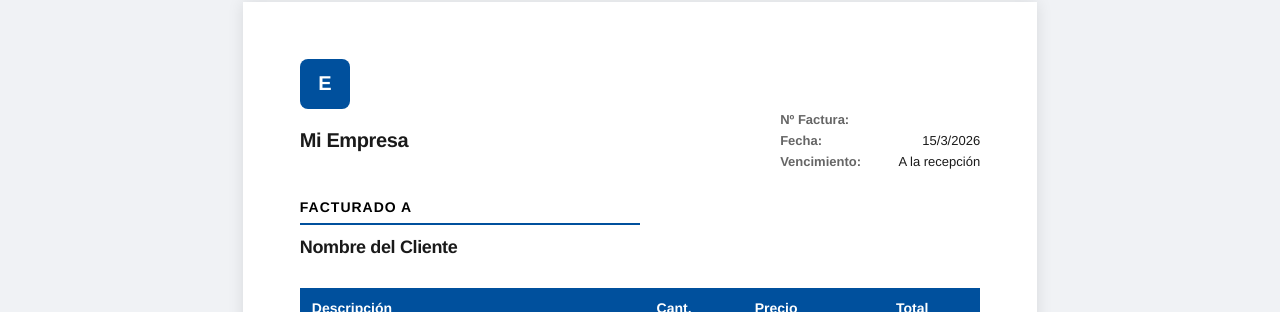
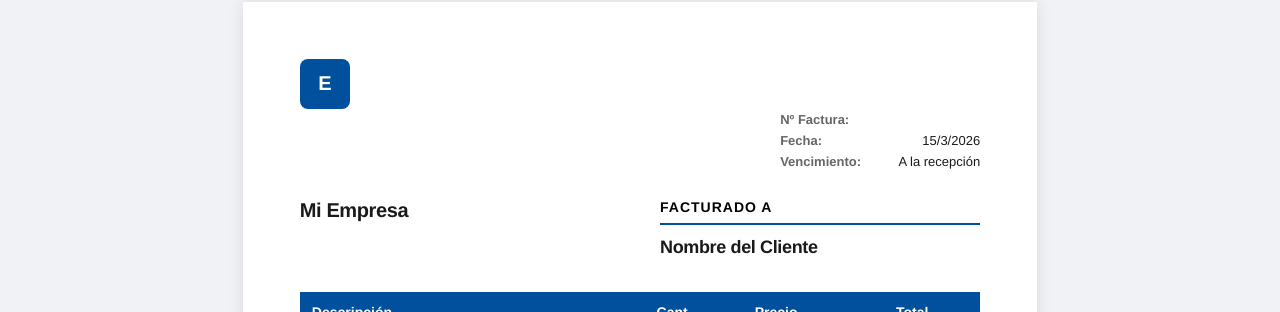
Before and after one commit to construccionsdimaz/facturas, a Next.js app: page /invoices/1/print in a window 1280 px wide. Shown: the part 123-435 px from the top of the page. Built offline with nearby package versions, Linux system fonts and the light colour scheme; no server answers; the database is empty.

Commit message:
fix: company info and client info side by side below logo header

```diff
--- a/src/app/invoices/new/InvoicePDFTemplate.tsx
+++ b/src/app/invoices/new/InvoicePDFTemplate.tsx
@@ -63,15 +63,6 @@ export default function InvoicePDFTemplate({ data }: { data: InvoiceData }) {
               </div>
             </div>
           )}
-          <div className={styles.companyInfo}>
-            <h2 className={styles.companyName}>{data.companyName || 'Mi Empresa'}</h2>
-            <p style={{ whiteSpace: 'pre-wrap' }}>
-              {data.companyAddress && `${data.companyAddress}`}
-              {(data.companyZip || data.companyCity) && `\n${[data.companyZip, data.companyCity].filter(Boolean).join(' ')}`}
-              {data.companyProvince && `, ${data.companyProvince}`}
-            </p>
-            {data.companyTaxId && <p>NIF/CIF: {data.companyTaxId}</p>}
-          </div>
         </div>
         <div className={styles.invoiceMeta}>
           <h1 className={styles.title}>FACTURA</h1>
@@ -88,9 +79,20 @@ export default function InvoicePDFTemplate({ data }: { data: InvoiceData }) {
         </div>
       </div>
 
-      {/* Bill To — below header, on the left */}
-      <div className={styles.billToRow}>
-        <div className={styles.billToBlock}>
+      {/* Company details + Client details side by side */}
+      <div className={styles.detailsRow}>
+        <div className={styles.detailsBlock}>
+          <div className={styles.companyInfo}>
+            <h2 className={styles.companyName}>{data.companyName || 'Mi Empresa'}</h2>
+            <p style={{ whiteSpace: 'pre-wrap' }}>
+              {data.companyAddress && `${data.companyAddress}`}
+              {(data.companyZip || data.companyCity) && `\n${[data.companyZip, data.companyCity].filter(Boolean).join(' ')}`}
+              {data.companyProvince && `, ${data.companyProvince}`}
+            </p>
+            {data.companyTaxId && <p>NIF/CIF: {data.companyTaxId}</p>}
+          </div>
+        </div>
+        <div className={styles.detailsBlock}>
           <div className={styles.billToHeader} style={{ borderBottomColor: data.brandColor }}>
             Facturado a
           </div>
--- a/src/app/invoices/new/pdf.module.css
+++ b/src/app/invoices/new/pdf.module.css
@@ -17,13 +17,17 @@
   gap: 30px;
 }
 
-/* Bill To row below header */
-.billToRow {
+/* Company details + Client details side by side */
+.detailsRow {
+  display: flex;
+  justify-content: space-between;
+  gap: 40px;
   margin-bottom: 30px;
 }
 
-.billToBlock {
-  max-width: 50%;
+.detailsBlock {
+  flex: 1;
+  min-width: 0;
 }
 
 .brandDetails {
```
